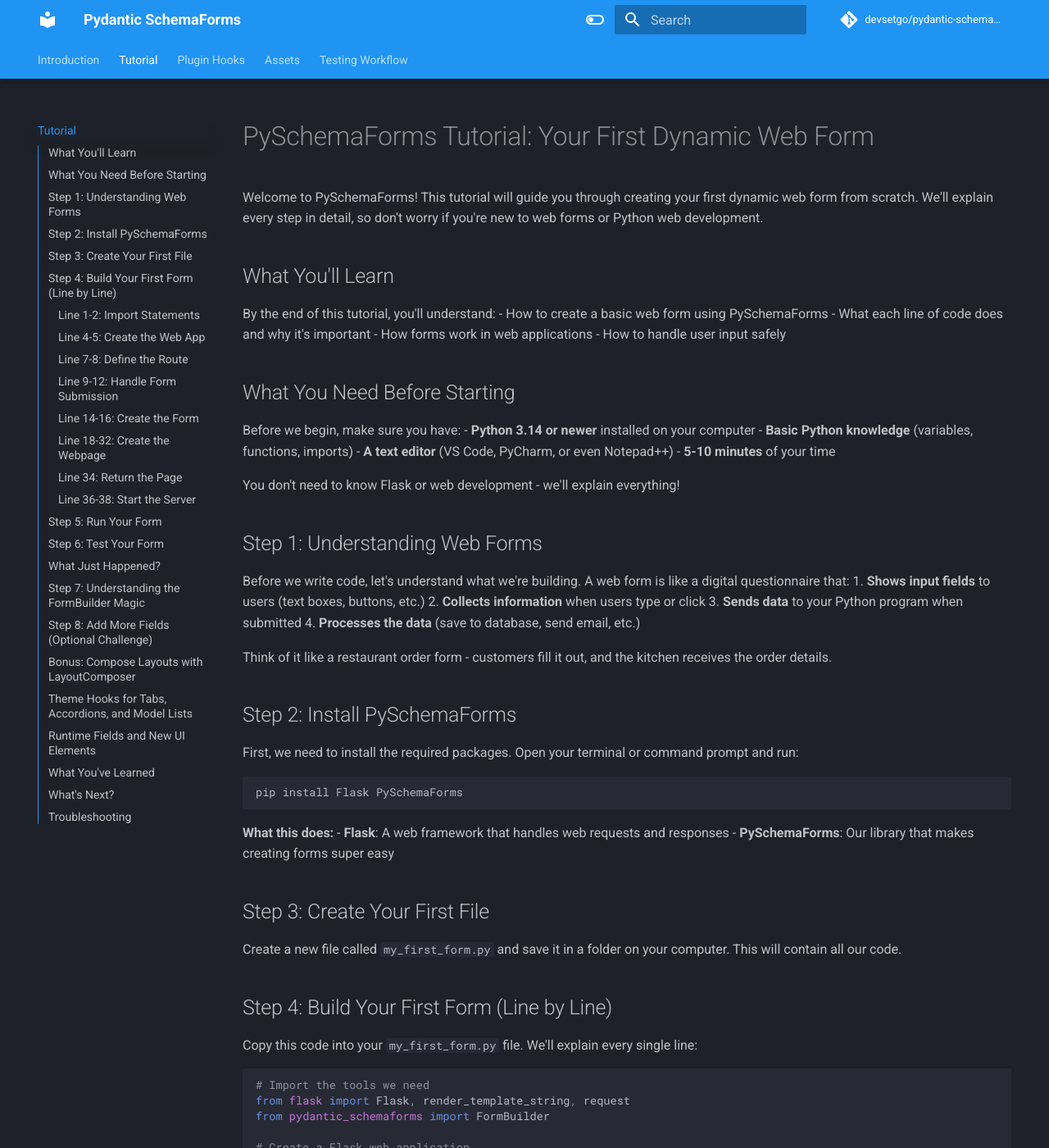
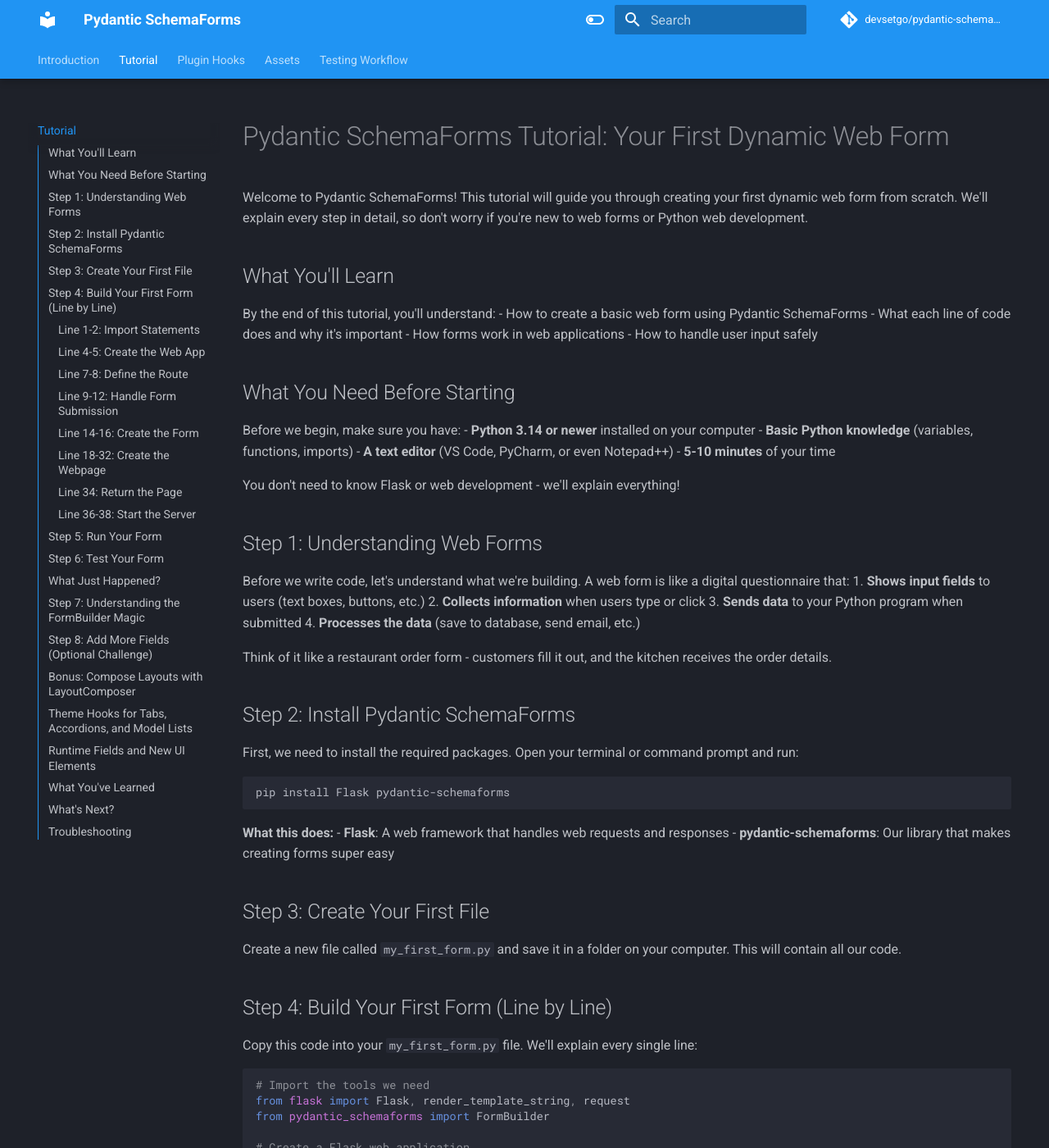
Before and after one commit to devsetgo/pydantic-schemaforms, an MkDocs documentation site: the page built from docs/tutorial.md, in a window 1280 px wide and 1400 px high. Shown: the whole window at 82% size. Built offline with MkDocs 1.6.1 and Material for MkDocs 9.7.7, drawn with Linux system fonts in a browser that asks for light colours; comment, search, counter and statistics services are not loaded; the version menu is left out; some of the changed text lies outside the part shown.

Commit message:
chore: align branding + repo rename

````diff
--- a/docs/tutorial.md
+++ b/docs/tutorial.md
@@ -1,11 +1,11 @@
-# PySchemaForms Tutorial: Your First Dynamic Web Form
+# Pydantic SchemaForms Tutorial: Your First Dynamic Web Form
 
-Welcome to PySchemaForms! This tutorial will guide you through creating your first dynamic web form from scratch. We'll explain every step in detail, so don't worry if you're new to web forms or Python web development.
+Welcome to Pydantic SchemaForms! This tutorial will guide you through creating your first dynamic web form from scratch. We'll explain every step in detail, so don't worry if you're new to web forms or Python web development.
 
 ## What You'll Learn
 
 By the end of this tutorial, you'll understand:
-- How to create a basic web form using PySchemaForms
+- How to create a basic web form using Pydantic SchemaForms
 - What each line of code does and why it's important
 - How forms work in web applications
 - How to handle user input safely
@@ -30,17 +30,17 @@
 
 Think of it like a restaurant order form - customers fill it out, and the kitchen receives the order details.
 
-## Step 2: Install PySchemaForms
+## Step 2: Install Pydantic SchemaForms
 
 First, we need to install the required packages. Open your terminal or command prompt and run:
 
 ```bash
-pip install Flask PySchemaForms
+pip install Flask pydantic-schemaforms
 ```
 
 **What this does:**
 - **Flask**: A web framework that handles web requests and responses
-- **PySchemaForms**: Our library that makes creating forms super easy
+- **pydantic-schemaforms**: Our library that makes creating forms super easy
 
 ## Step 3: Create Your First File
 
@@ -222,7 +222,7 @@
 </form>
 ```
 
-But you don't have to write all that HTML yourself - PySchemaForms does it for you!
+But you don't have to write all that HTML yourself - Pydantic SchemaForms does it for you!
 
 ## Step 8: Add More Fields (Optional Challenge)
 
@@ -371,7 +371,7 @@
 
 🎯 **You now know how to:**
 - Create a web application with Flask
-- Build forms using PySchemaForms' FormBuilder
+- Build forms using Pydantic SchemaForms' FormBuilder
 - Handle form submissions in Python
 - Display dynamic content based on user input
 
@@ -398,10 +398,10 @@
 - Check that you're visiting the right URL (http://127.0.0.1:5000)
 
 **Errors when running?**
-- Make sure you installed Flask and PySchemaForms
+- Make sure you installed Flask and pydantic-schemaforms
 - Check that your Python indentation is correct
 
 **Form submits but no greeting?**
 - Make sure the field name in `request.form['name']` matches the field name in your FormBuilder
 
-Great job completing your first PySchemaForms tutorial! 🚀
+Great job completing your first Pydantic SchemaForms tutorial!
````
Also changed, not shown: 4 other files.
